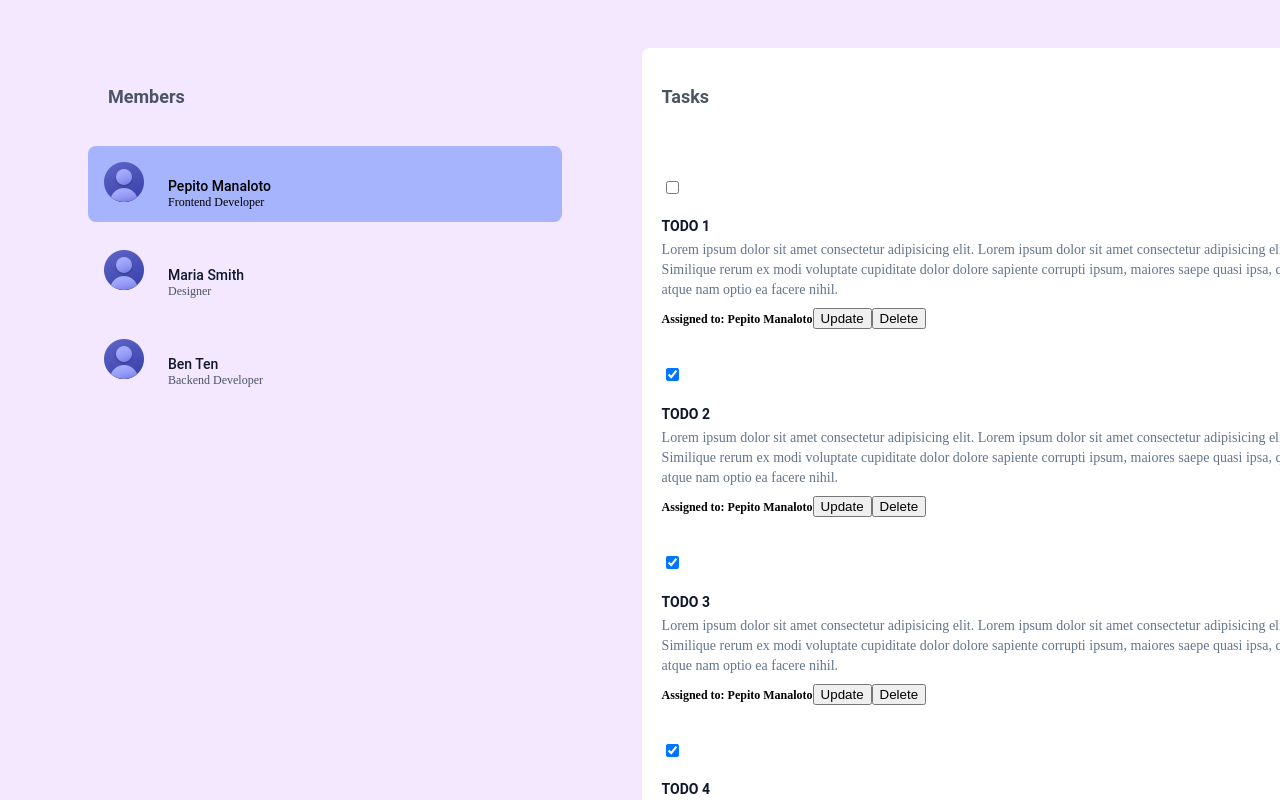
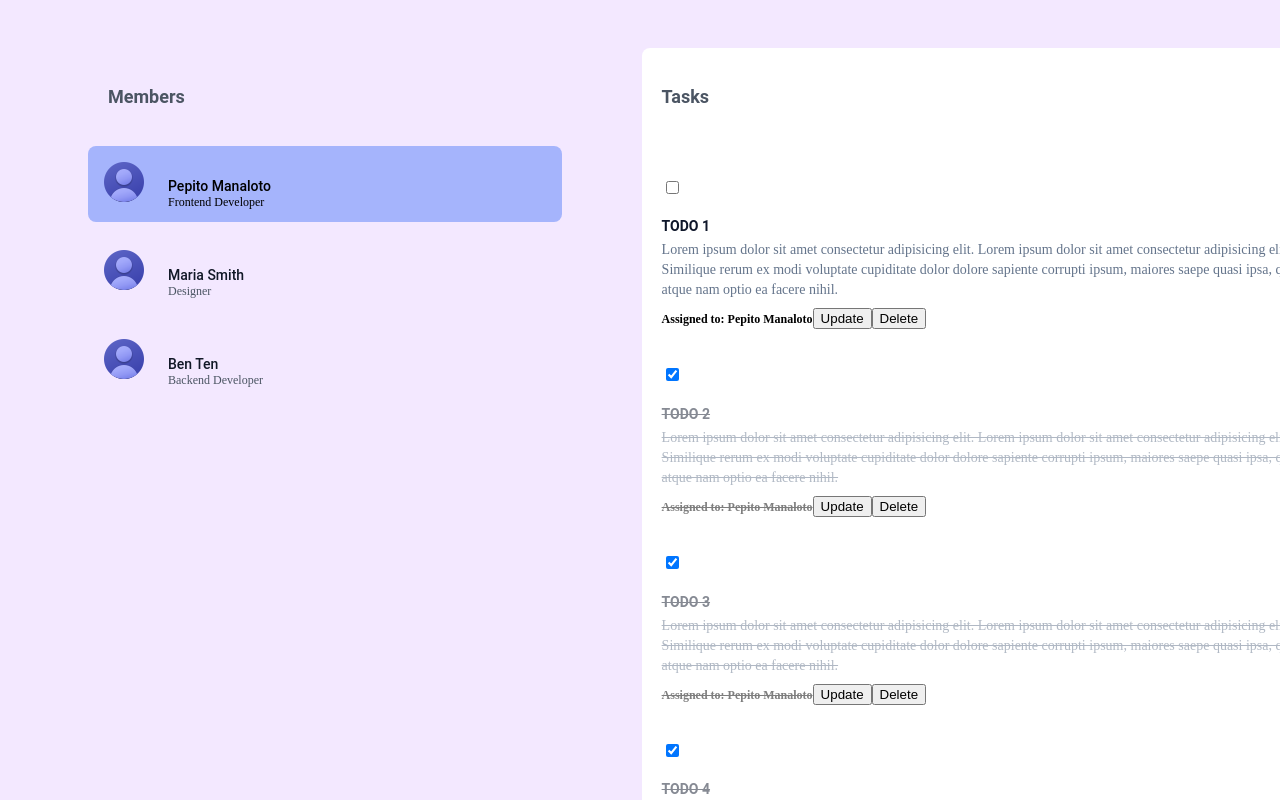
Before and after one commit to reeceballano/taskmaker, a Vue app: page / in a window 1280 px wide. Shown: the top 800 px of the page. Built offline with nearby package versions, Linux system fonts and the light colour scheme; the HTML template or start-up script is replaced by a standard one.

Commit message:
update opacity

```diff
--- a/src/components/Todo.vue
+++ b/src/components/Todo.vue
@@ -5,9 +5,9 @@
                 <Checkbox @update="updateTodo(todo.id)" :status="todo.status" />
             </div>
             <div class="col-span-3">
-                <h4>{{todo.name}}</h4>
-                <p>Lorem ipsum dolor sit amet consectetur adipisicing elit. Lorem ipsum dolor sit amet consectetur adipisicing elit. Similique rerum ex modi voluptate cupiditate dolor dolore sapiente corrupti ipsum, maiores saepe quasi ipsa, quisquam atque nam optio ea facere nihil.</p>
-                <span>Assigned to: Pepito Manaloto</span>
+                <h4 :class="todo.status ? 'is-completed' : ''">{{todo.name}}</h4>
+                <p :class="todo.status ? 'is-completed' : ''">Lorem ipsum dolor sit amet consectetur adipisicing elit. Lorem ipsum dolor sit amet consectetur adipisicing elit. Similique rerum ex modi voluptate cupiditate dolor dolore sapiente corrupti ipsum, maiores saepe quasi ipsa, quisquam atque nam optio ea facere nihil.</p>
+                <span :class="todo.status ? 'is-completed' : ''">Assigned to: Pepito Manaloto</span>
                 <button @click="updateTodo(todo.id)">Update</button>
                 <button @click="deleteTodo(todo.id)">Delete</button>
             </div>
@@ -16,7 +16,7 @@
 </template>
 
 <script setup>
-    import { inject } from 'vue';
+    import { computed, inject } from 'vue';
     import Checkbox from './Checkbox.vue';
 
     const { todo } = defineProps({
@@ -36,6 +36,10 @@
 </script>
 
 <style>
+    .is-completed {
+        @apply line-through opacity-50
+    }
+
     .task-item {
         @apply
             py-3
```
